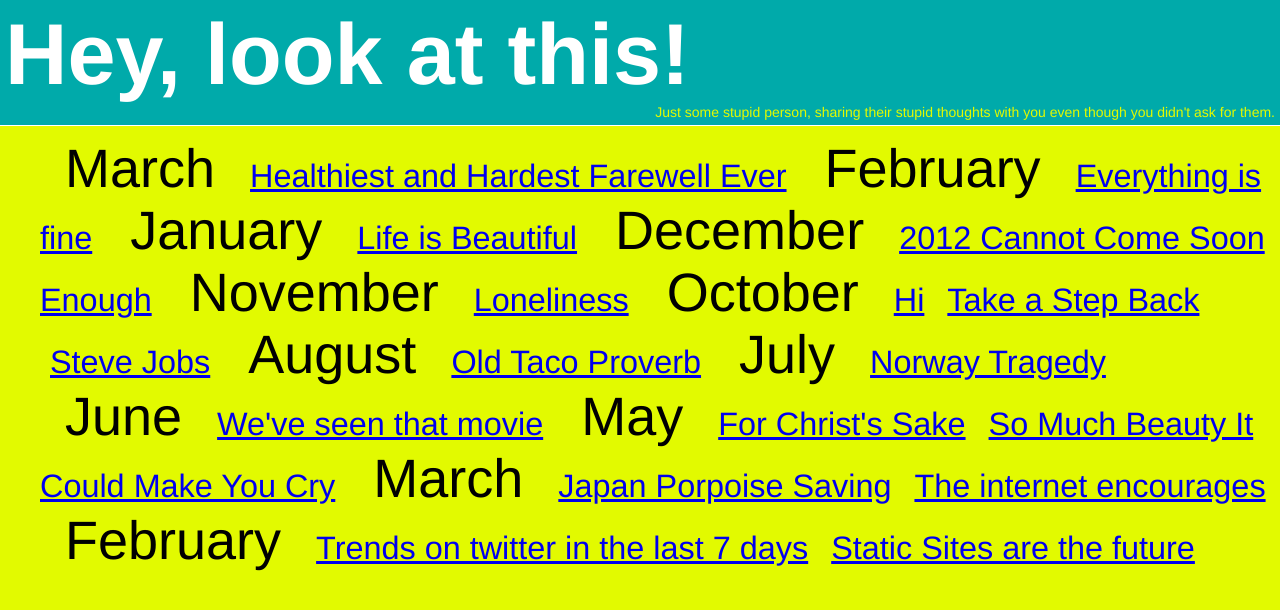
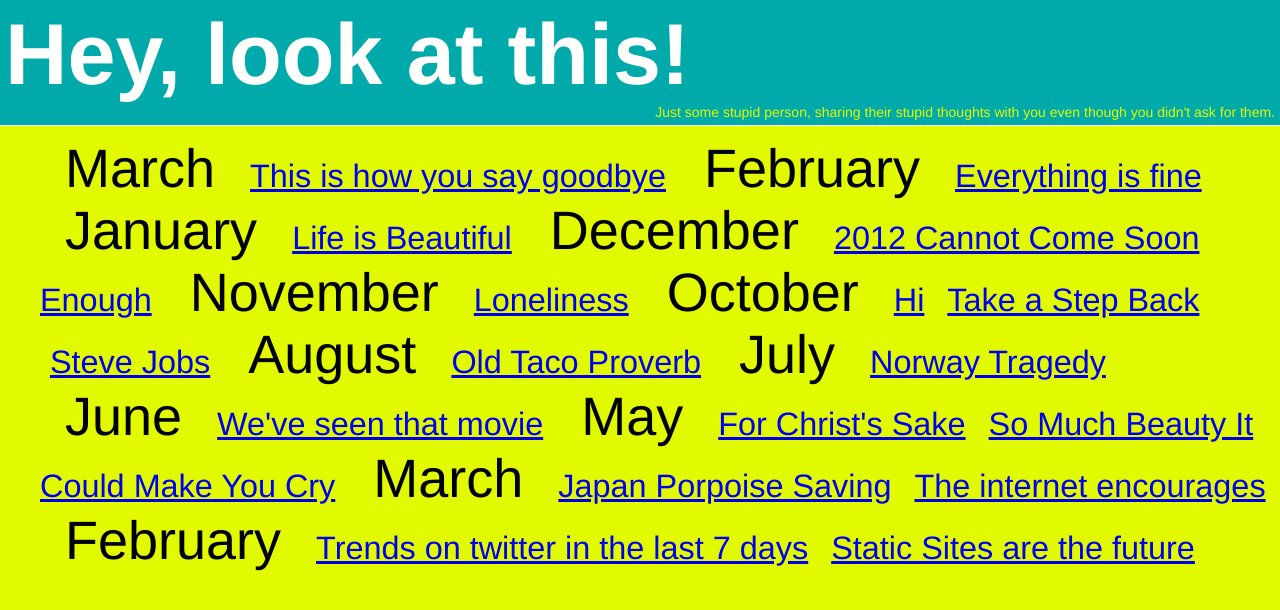
Before and after one commit to justinperkins/justinperkins.github.com, a Jekyll site: the page built from index.html, in a window 1280 px wide. Shown: the top 610 px of the page. Built offline with Jekyll 4.4.1, drawn with Linux system fonts in a browser that asks for light colours.

Commit message:
rename post

```diff
--- a/_posts/2012-03-12-healthiest-and-hardest-farewell-ever.html
+++ b/_posts/2012-03-12-this-is-how-you-say-goodbye.html
@@ -1,6 +1,6 @@
 ---
 layout: simple
-title: "Healthiest and Hardest Farewell Ever"
+title: "This is how you say goodbye"
 ---
 
 <style type="text/css">
```
